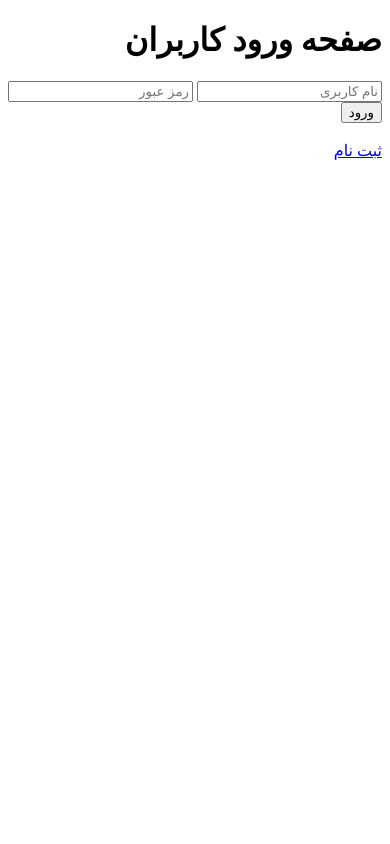
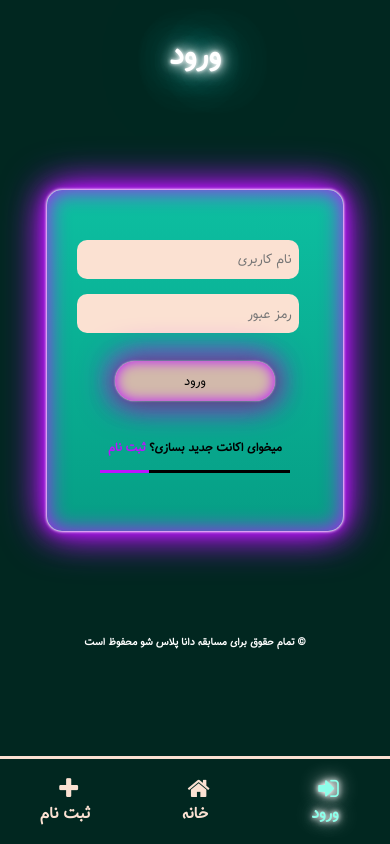
Before and after one commit to amirali5370/DanaSho, a Flask app: page /login in a window 390 px wide. Run offline with Flask 3, Linux system fonts and the light colour scheme; some libraries are stand-ins or nearby versions.

Commit message:
The front end of the login page

```diff
--- /dev/null
+++ b/static/styles/user/login.css
@@ -0,0 +1,441 @@
+@import url('../fonts.css');
+body::-webkit-scrollbar {
+    width: 0px; /* عرض نوار اسکرول را صفر می‌کند */
+    background: transparent; /* پس‌زمینه نوار اسکرول را شفاف می‌کند */
+}
+a:-webkit-any-link {
+    color: none;
+    cursor: pointer;
+    text-decoration: none;
+}
+body *{
+    font-family: Tanha;
+}
+body{
+    font-family: Arial;
+    padding: 0px;
+    margin: 0px;
+}
+h1{
+    margin-top: 8%;
+    color: #fff;
+    text-shadow:
+    0 0 5px #fff,
+    0 0 10px #fff,
+    0 0 20px #fff,
+    0 0 40px #0ff,
+    0 0 80px #0ff,
+    0 0 90px #0ff,
+    0 0 100px #0ff,
+    0 0 150px #0ff;
+    animation: login 2s infinite alternate;
+}
+@keyframes login {
+
+    100% {
+
+        text-shadow:
+        0 0 4px #fff,
+        0 0 11px #fff,
+        0 0 19px #fff,
+        0 0 40px #0ff,
+        0 0 80px #0ff,
+        0 0 90px #0ff,
+        0 0 100px #0ff,
+        0 0 150px #0ff;
+
+    }
+
+    0% {
+
+        text-shadow:
+        0 0 2px #fff,
+        0 0 4px #fff,
+        0 0 6px #fff,
+        0 0 10px #0ff,
+        0 0 45px #0ff,
+        0 0 55px #0ff,
+        0 0 70px #0ff,
+        0 0 80px #0ff;
+
+}}
+#heading{
+display: flex;
+justify-content: center;
+}
+.name{
+    width: 90%;
+    height: 100%;
+}
+#copyRight{
+    color: white
+}
+#author{
+    font-family: Emza;
+}
+.icon-wrp{
+    display: flex;
+    justify-content: start;
+    align-items: center;
+}
+.icon{
+    font-size:48px;
+    color:#fbe1d2;
+    margin-left: 10%;
+}
+.icon-wrp>h2{
+    color:#fbe1d2;
+}
+h2{
+    margin: 0;
+}
+#side-wrp{
+    display: flex;
+}
+#logo-wrp{
+    border-bottom: 3px dashed #d7d00297;
+    width: 100%;
+}
+#footer{
+    display: flex;
+    justify-content: center;
+    align-items: center;
+}
+.icon-wrp.active *{
+    color: #8dffea;
+    text-shadow:
+    0 0 5px #fff,
+    0 0 10px #fff,
+    0 0 20px #fff;
+}
+
+#main{
+    display: flex;
+    justify-content: center;
+}
+#content-wrp{
+    min-height: calc( 100vh - 88px );
+}
+
+
+
+
+
+
+form {
+    background-color: #fbe1d2;
+    text-align: center;
+    width: 80%;
+    padding: 50px 0px;
+    border-radius: 15px;
+    box-shadow: 0 0 .2rem #fff,
+    0 0 .2rem #fff,
+    0 0 2rem #bc13fe,
+    0 0 0.8rem #bc13fe,
+    0 0 2.8rem #bc13fe,
+    inset 0 0 1.3rem #bc13fe;
+    max-width: 700px;
+    background-image: linear-gradient(#0dbfa1,#069e85);
+}
+#form-heading-wrp > p{
+    margin-top: 5px;
+    margin-bottom: 80px;
+}
+#form-body-wrp > p{
+    margin: 10px;
+    font-size: 15px;
+}
+
+
+#form-footer-wrp{
+    display: flex;
+    flex-direction: column;
+}
+#form-footer-wrp > p{
+    font-size: 12px;
+    font-weight: 600;
+    margin-top: 25px;
+    margin-bottom: 5px;
+}
+#form-footer-wrp > p a{
+    color:  #bc13fe;
+    text-decoration: none;
+}
+div#form-hr-wrp {
+    display: flex;
+    justify-content: center;
+    align-items: center;
+    width: 190px;
+    align-self: center;
+}
+hr {
+    height: 1px;
+}
+hr#link-hr {
+    width: 25%;
+    color: #bc13fe;
+    background-color: #bc13fe;
+    border-style: solid;
+}
+hr#normal-hr {
+    width: 75%;
+    color: black;
+    background-color: black;
+    border-style: solid;
+}
+#inputs{
+    display: flex;
+    width: 100%;
+    justify-content: center;
+    gap: 7%;
+}
+input{
+    border-radius: 10px;
+    border: none;
+    width: 100%;
+    height: 40px;
+    outline-color: #bc13fe;
+    background-color: #fbe1d2;
+    padding: 2px 7px;
+}
+.input-wrp{
+    width: 30%;
+}
+.button-wrp{
+    margin: 4% 0;
+}
+button{
+    height: 40px;
+    width: 60%;
+    border-radius: 35px;
+    max-width: 160px;
+    border: none;
+    background-color: #d2b9ab;
+    box-shadow:
+    1px 1px 25px #186238,
+    -1px -1px 25px #62ffe235,
+    0 0 .1rem #fff,
+    0 0 .1rem #fff,
+    0 0 1.5rem #bc13fe,
+    0 0 0.3rem #bc13fe,
+    0 0 2.3rem #bc13fe,
+    inset 0 0 .8rem #bc13fe;
+    cursor: pointer;
+}
+button{
+    font-size: 1em;
+}
+@media only screen and (min-width: 1025px) {
+    /*حالت عادی*/
+    /*کامپیوتر لپتاپ لارج*/
+    #continer{
+        display: flex;
+        width: 100%;
+        height: auto;
+    }
+    #content-wrp{
+        width: 85%;
+        background-color: #012720;
+        justify-content: center;
+        align-items: center;
+    }
+    #side-wrp{
+        flex-direction: column;
+        position: sticky;
+        top: 0;
+        width: 15%;
+        background-color: #012720;
+        border-left: 3px solid #fbe1d2;
+        height: 100vh;
+    }
+    #main{
+        margin: 3%;
+    }
+    h1{
+        font-size: 2.7em;
+    }
+    .icon-wrp{
+        margin-top: 30px;
+        margin-right: 10%;
+
+    }
+    #logo-wrp{
+        margin-bottom: 40px;
+    }
+
+}
+
+@media only screen and (max-width: 1024px) and (min-width: 770px) {
+    /*محتوای وسط تک ستونی*/
+    /* لپتاپ */
+    #continer{
+        display: flex;
+        width: 100%;
+        height: auto;
+    }
+    #content-wrp{
+        width: 85%;
+        background-color: #012720;
+    }
+    #side-wrp{
+        flex-direction: column;
+        position: sticky;
+        top: 0;
+        width: 17%;
+        background-color: #012720;
+        border-left: 3px solid #fbe1d2;
+        height: 100vh;
+    }
+    #main{
+
+        margin: 10%;
+    }
+    .icon{
+        font-size: 36px;
+    }
+    h2{
+        font-size: 1.3em;
+    }
+    .icon-wrp{
+        margin-top: 30px;
+        margin-right: 10%;
+
+    }
+    #logo-wrp{
+        margin-bottom: 35px;
+    }
+    .input-wrp{
+        width: 40%;
+    }
+
+}
+
+
+@media only screen and (max-width: 769px){
+    /*منو زیر*/
+    /* مینی */
+    #continer{
+        display: flex;
+        width: 100%;
+        height: auto;
+    }
+    #main{
+        margin: 10%;
+    }
+    #content-wrp{
+        background-color: #012720;
+        justify-content: center;
+        align-items: center;
+        width: 100%;
+        margin-bottom: 85px;
+    }
+
+    .fa-home-wrp { grid-area: home; }
+    .fa-sign-in-wrp { grid-area: login; }
+    .fa-plus-wrp { grid-area: register; }
+    .logo-wrp { grid-area: logo; }
+
+    #side-wrp{
+        z-index: 999;
+        display: grid;
+        grid-template-areas: 'logo login home register';
+        height: 85px;
+        width: 100%;
+        background-color: #012720;
+        border-top: 3px solid #fbe1d2;
+        position: fixed;
+        bottom: 0;
+        margin: 0;
+        justify-content: space-around;
+    }
+
+    h3{
+        font-size: 1.2em;
+    }
+    .icon-wrp{
+        flex-direction: column;
+        height: 100%;
+        justify-content: center;
+        width: 71px;
+    }
+    #menu-br{
+        display: none;
+    }
+    #logo-wrp{
+        border-bottom: none;
+        border-left: 3px dashed #d7d00297;
+        width: 60px;
+    }
+    .icon{
+        font-size: 30px;
+    }
+    h2{
+        font-size: 1.4em;
+    }
+    h1{
+        font-size: 2.2em;
+    }
+    form{
+        margin: 50px 0;
+    }
+    #inputs{
+        display: flex;
+        flex-direction: column;
+        width: 100%;
+        justify-content: center;
+        align-items: center;
+    }
+    .input-wrp{
+        margin-bottom: 2%;
+        width: 70%;
+    }
+}
+
+@media only screen and (min-width: 1024px) and (max-width: 1400px) {
+    h3{
+        font-size: 1.2em;
+    }
+    .icon{
+        font-size: 30px;
+    }
+    h2{
+        font-size: 1.4em;
+    }
+    h1{
+        font-size: 2.4em;
+    }
+}
+@media only screen and (max-width: 500px) {
+    #side-wrp{
+        display: grid;
+        grid-template-areas: 'login home register';
+    }
+    h3{
+        font-size: 0.8em;
+    }
+    h4{
+        font-size: 0.65em;
+    }
+    .icon{
+        font-size: 24px;
+    }
+    #logo-wrp{
+        display: none;
+    }
+    h2{
+        font-size: 1em;
+    }
+    h1{
+        font-size: 1.9em;
+    }
+    form{
+        width: 95%;
+    }
+    input{
+        height: 35px;
+        margin-bottom: 10px;
+    }
+    button{
+        font-size: 0.8em;
+    }
+}
--- a/templates/public_alert.html
+++ b/templates/public_alert.html
@@ -86,6 +86,20 @@
                     allowOutsideClick:false,
                 }).then((result) => {swal.close();})
                 {% endif %}
+
+
+                {% if message == "نام کاربری یا رمز عبور اشتباه است!"%}
+                swal({
+                    title: 'نام کاربری یا رمز عبور اشتباه است!',
+                    html: '',
+                    type: 'error',
+                    confirmButtonColor: '#3f9b0b',
+                    confirmButtonText: '<div style="direction:rtl;font-size:18px;font-family:Iran,Calibri;font-weight:bold;"><i style="margin-left: 5px;" class="fa fa-times"></i> باشه</div>',
+                    showCloseButton: true,
+                    showLoaderOnConfirm:true,
+                    allowOutsideClick:false,
+                }).then((result) => {swal.close();})
+                {% endif %}
             {% endfor %}
         {% endif %}
     {% endwith %}
--- a/templates/user/login.html
+++ b/templates/user/login.html
@@ -1,17 +1,64 @@
 {% extends "Base.html" %}
 {% block head %}
-    <title>ورود کاربران</title>
+    <title>ورود</title>
+    <link rel="stylesheet" href="https://cdnjs.cloudflare.com/ajax/libs/font-awesome/4.7.0/css/font-awesome.min.css">
+    <link rel="stylesheet" href="{{ url_for('static', filename='styles/user/login.css') }}">
 {% endblock %}
 {% block body %}
-    <h1>صفحه ورود کاربران</h1>
-    <form action="#" method="post">
-        <input type="hidden" name="csrf_token" value="{{ csrf_token() }}">
+<div id="continer">
+    <div id="side-wrp">
+        <div id="logo-wrp">
+            <img id="logo" src="" alt="">
+        </div>
+        <a href="#" class="icon-wrp fa-home-wrp">
+            <i class="fa fa-home icon"></i>
+            <h2>خانه </h2>
+        </a>
+        <br id="menu-br">
+        <a href="#" class="icon-wrp fa-sign-in-wrp active">
+            <i class="fa fa-sign-in icon"></i>
+            <h2>ورود </h2>
+        </a>
+        <a href="#" class="icon-wrp fa-plus-wrp">
+            <i class="fa fa fa-plus icon"></i>
+            <h2>ثبت نام </h2>
+        </a>
+    </div>
+    <div id="content-wrp">
+        <div id="heading">
+            <h1>ورود</h1>
+        </div>
+        <div id="main">
+            <form action="#" method="post">
+                <div id="form-body-wrp">
+                    <div id="inputs">
+                        <input type="hidden" name="csrf_token" value="{{ csrf_token() }}">
 
-        <input type="text" name="username" placeholder="نام کاربری">
-        <input type="password" name="password" placeholder="رمز عبور">
+                        <div class="input-wrp">
+                            <input type="text" placeholder="نام کاربری" name="username" id="usrename">
+                        </div>
+                        <div class="input-wrp">
+                            <input type="password" placeholder="رمز عبور" name="password" id="password" minlength="0">
+                        </div>
+                    </div>
+                    <div class="button-wrp">
+                        <button type="submit">ورود</button>
+                    </div>
 
-        <input type="submit" value="ورود">
-    </form>
-    <br>
-    <a href="/register{% if next is not none %}?next={{ next }}{% endif %}">ثبت نام</a>
+                </div>
+                <div id="form-footer-wrp">
+                    <p>میخوای اکانت  جدید بسازی؟ <a href="/register{% if next is not none %}?next={{ next }}{% endif %}">ثبت نام</a></p>
+                    <div id="form-hr-wrp">
+                        <hr id="normal-hr">
+                        <hr id="link-hr">
+                    </div>
+                </div>
+            </form>
+        </div>
+        <div id="footer">
+            <h4 id="copyRight">© تمام حقوق برای مسابقه دانا پلاس شو محفوظ است</h4>
+        </div>
+        </div>
+    </div>
+</div>
 {% endblock %}
```
